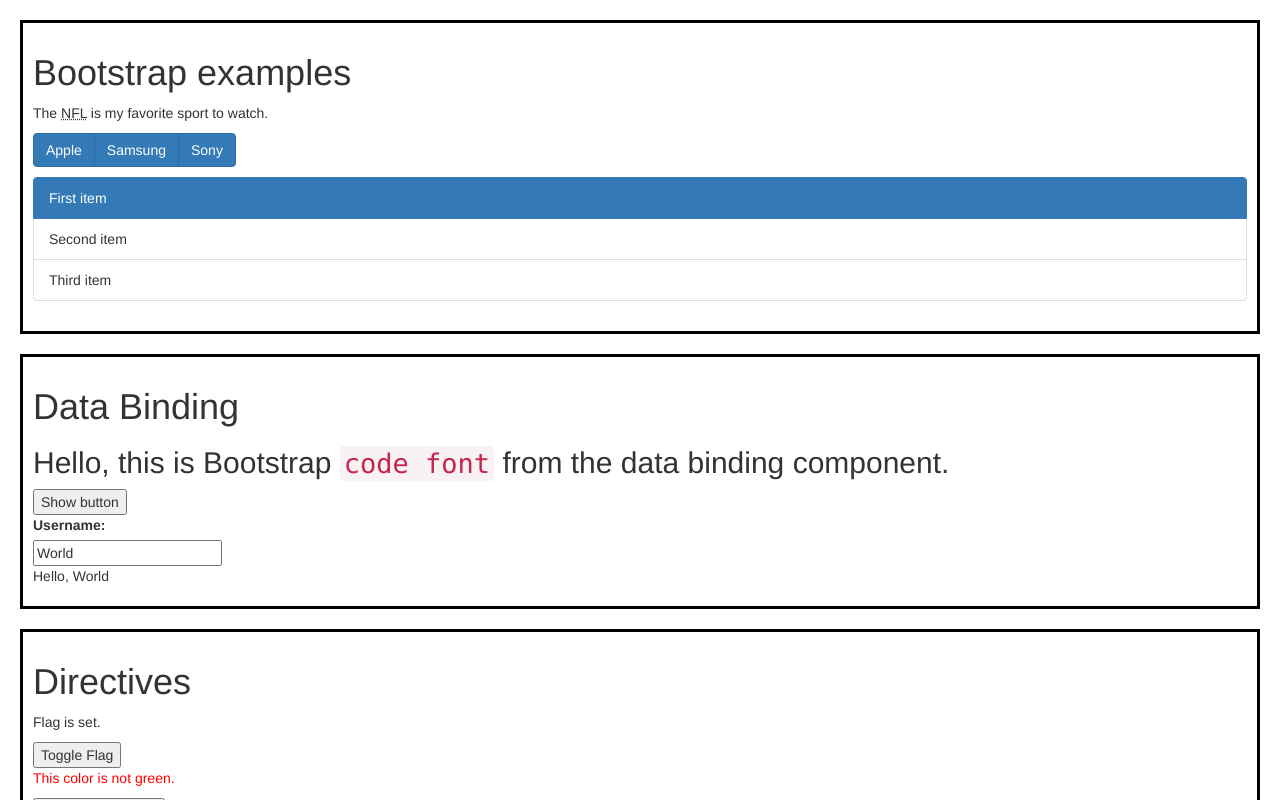
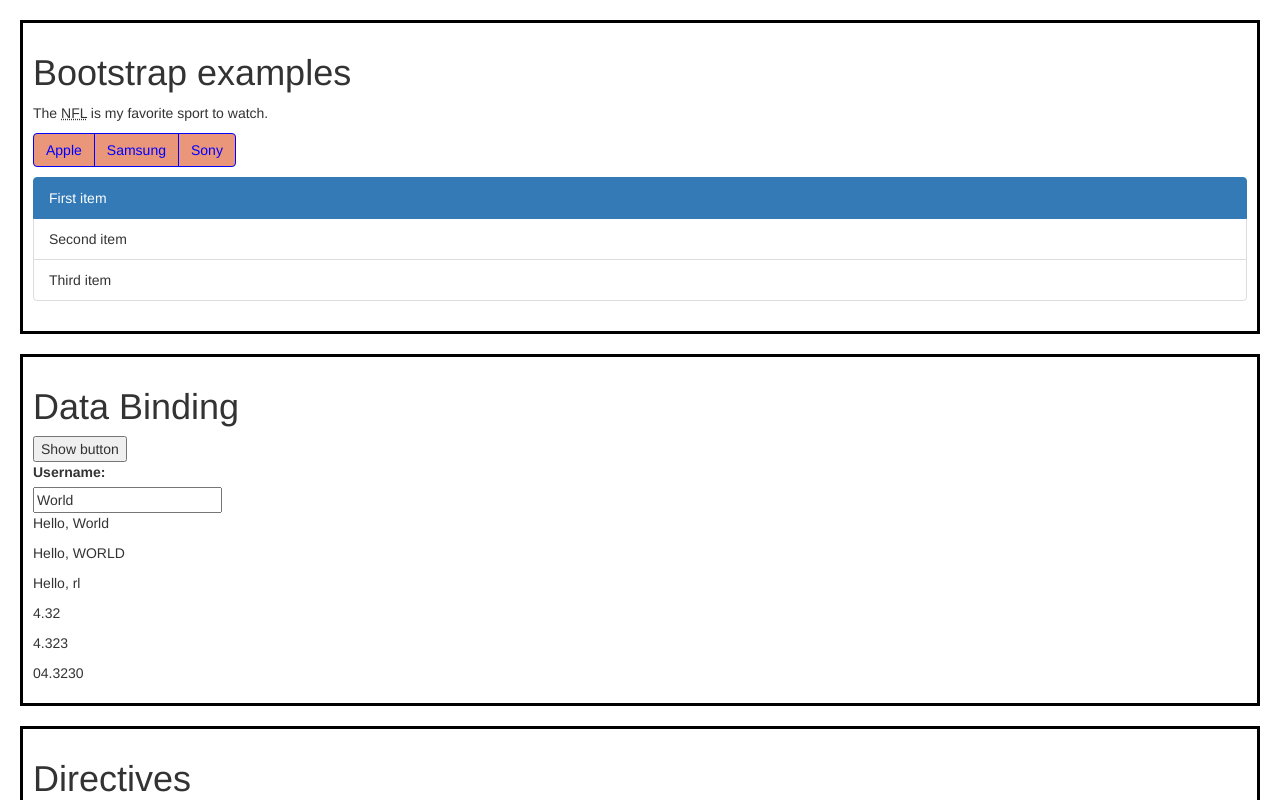
Before and after one commit to mpresident14/AngularExample, an Angular app: page / in a window 1280 px wide. Shown: the top 800 px of the page. Built offline with nearby package versions, Linux system fonts and the light colour scheme.

Commit message:
Added directives and pipes

```diff
--- a/src/app/app.component.css
+++ b/src/app/app.component.css
@@ -4,3 +4,10 @@
     border-style: solid;
     border-color: black;
 }
+
+/* Modify Bootstrap */
+.btn-primary {
+    background-color: darksalmon;
+    color: blue;
+    border-color: blue;
+}
--- a/src/app/app.module.ts
+++ b/src/app/app.module.ts
@@ -7,6 +7,7 @@ import { DataBindingComponent } from './databinding/databinding.component';
 import { DirectivesComponent } from './directives/directives.component';
 import { NoteComponent } from './note/note.component';
 import { NoteInputComponent } from './note-input/note-input.component';
+import { ExampleDirective } from './directives/example.directive';
 
 @NgModule({
   declarations: [
@@ -14,7 +15,8 @@ import { NoteInputComponent } from './note-input/note-input.component';
     DataBindingComponent,
     DirectivesComponent,
     NoteComponent,
-    NoteInputComponent
+    NoteInputComponent,
+    ExampleDirective
   ],
   imports: [
     BrowserModule,
--- a/src/app/databinding/databinding.component.html
+++ b/src/app/databinding/databinding.component.html
@@ -1,6 +1,4 @@
 <h1>Data Binding</h1>
-<!--String interpolation-->
-<h2>{{ greeting }}, this is Bootstrap <code>code font</code> from the data binding component.</h2>
 <!--Event binding-->
 <button (click)="toggleHideButton()">Show button</button>
 <!--Property binding-->
@@ -12,4 +10,13 @@
 -->
 <br/><label for="name">Username:</label>
 <br/><input type="text" name="name" [(ngModel)]="username">
+<!--String interpolation-->
 <p>Hello, {{ username }}</p>
+<!-- Pipes https://angular.io/guide/pipes -->
+<p>Hello, {{ username | uppercase }}</p>
+<p>Hello, {{ username | slice:2:4 }}</p>
+<!-- Number pipe: First # represents min integer digits.
+    Last two are range of the # of decimal digits -->
+<p>{{ 4.323 | number:'1.1-2' }}</p>
+<p>{{ 4.323 | number:'1.2-3' }}</p>
+<p>{{ 4.323 | number:'2.4-5' }}</p>
--- a/src/app/directives/directives.component.html
+++ b/src/app/directives/directives.component.html
@@ -22,3 +22,6 @@
 <input type="text" placeholder="Enter grocery item." [(ngModel)]="currentGrocery">
 <button (click)="addGroceryItem()">Add Grocery</button>
 <li *ngFor="let groceries of groceryList">{{ groceries }}</li>
+
+<!-- Custom directive -->
+<p appExample>Custom directive example</p>
--- /dev/null
+++ b/src/app/directives/example.directive.ts
@@ -0,0 +1,13 @@
+import { Directive, ElementRef } from '@angular/core';
+
+@Directive({
+  selector: '[appExample]'
+})
+export class ExampleDirective {
+
+  constructor(elementRef: ElementRef) {
+    elementRef.nativeElement.style.color = "green";
+    elementRef.nativeElement.style.marginTop = "10px";
+  }
+
+}
```
